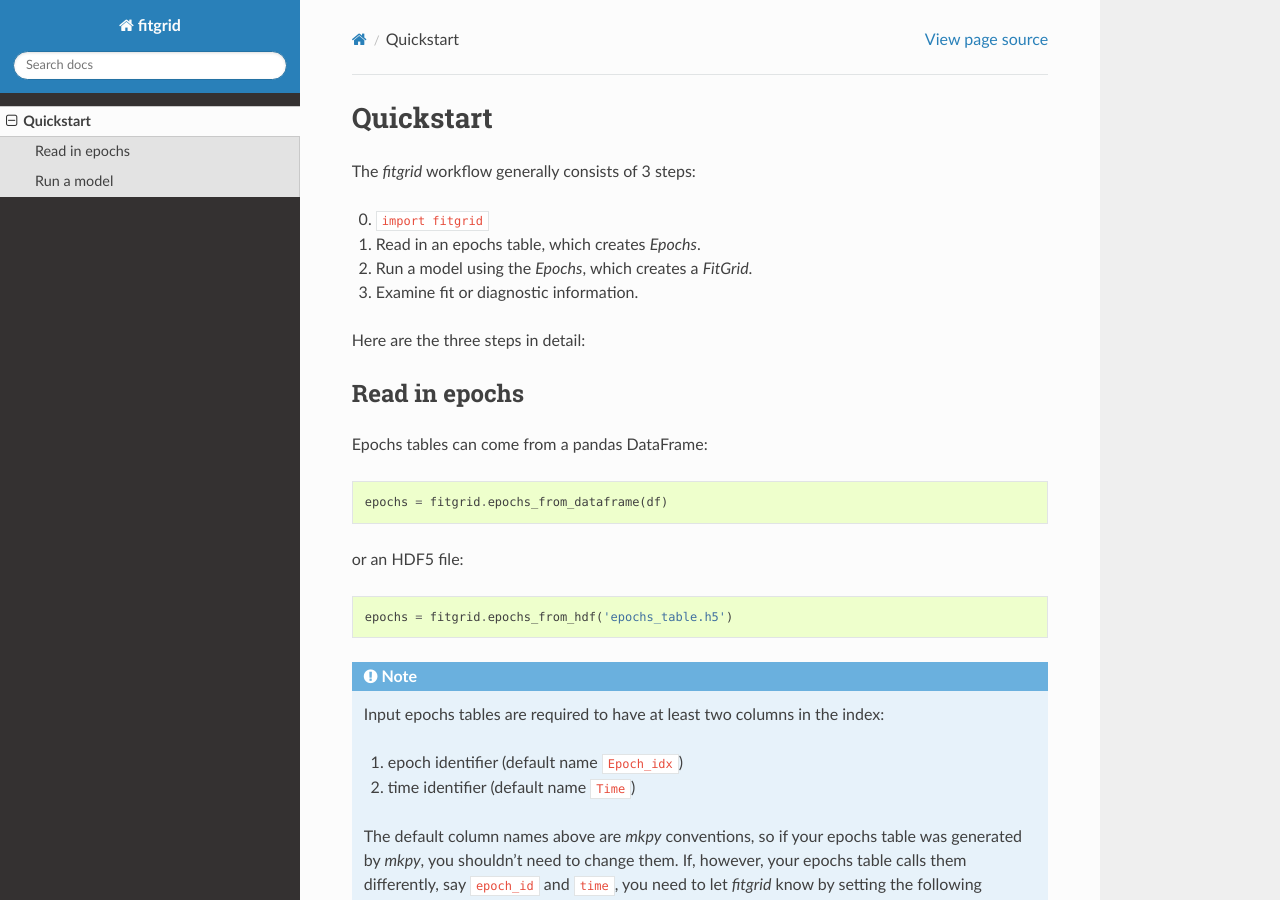
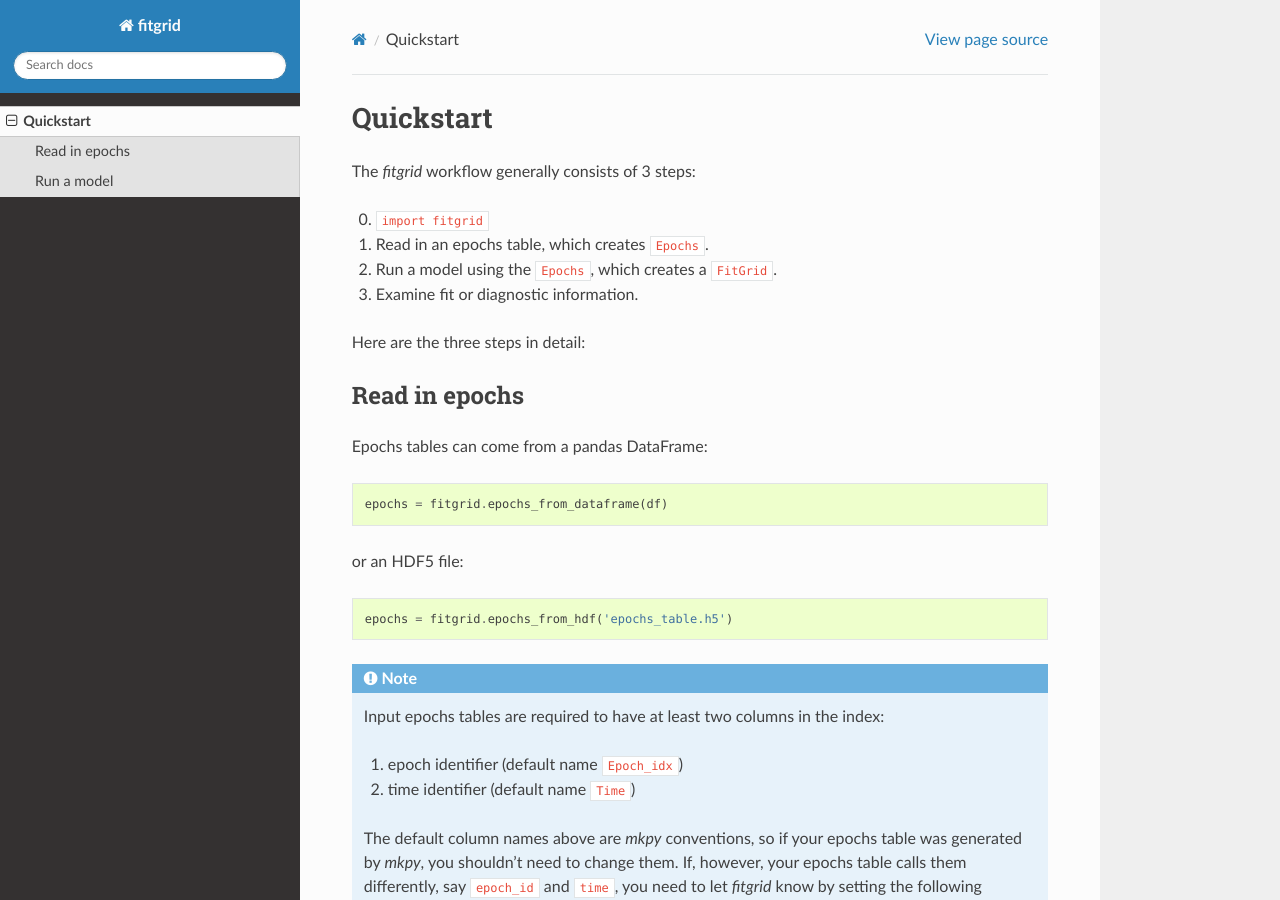
Before and after one commit to kutaslab/fitgrid, a Sphinx documentation site: the page built from docs/source/quickstart.rst, in a window 1280 px wide and 900 px high. Built offline with Sphinx 7.4.7 and the Read the Docs theme 2.0.0, drawn with Linux system fonts in a browser that asks for light colours.

```diff
--- a/docs/source/quickstart.rst
+++ b/docs/source/quickstart.rst
@@ -5,8 +5,8 @@ Quickstart
 The `fitgrid` workflow generally consists of 3 steps:
 
 0. :code:`import fitgrid`
-1. Read in an epochs table, which creates `Epochs`.
-2. Run a model using the `Epochs`, which creates a `FitGrid`.
+1. Read in an epochs table, which creates ``Epochs``.
+2. Run a model using the ``Epochs``, which creates a ``FitGrid``.
 3. Examine fit or diagnostic information.
 
 Here are the three steps in detail:
```
Also changed, not shown: .travis.yml (added).
